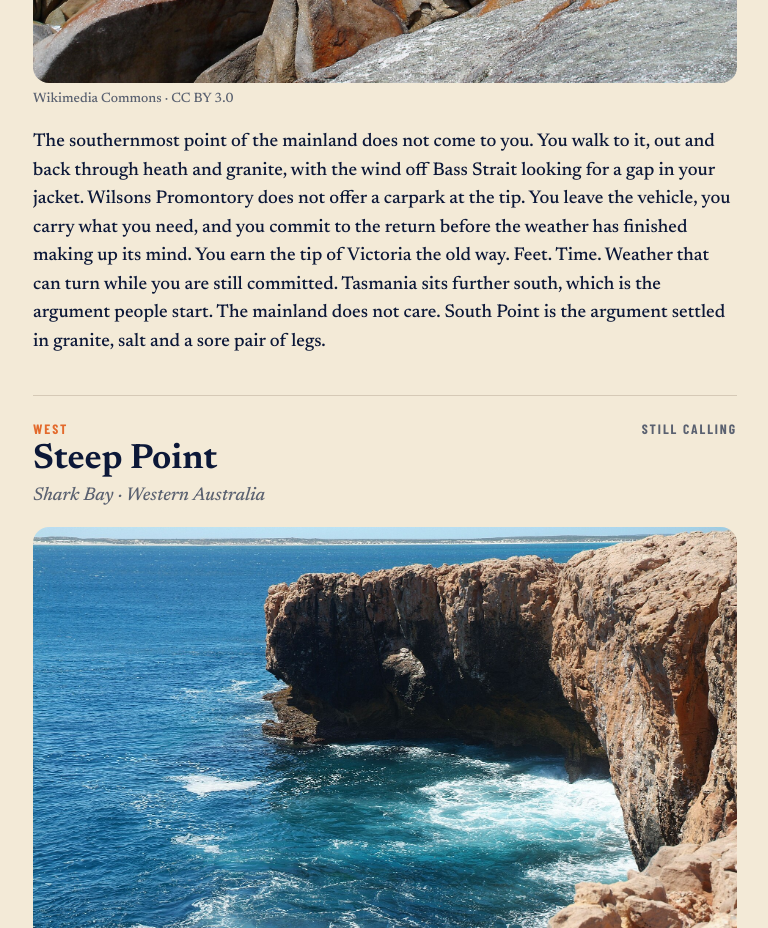
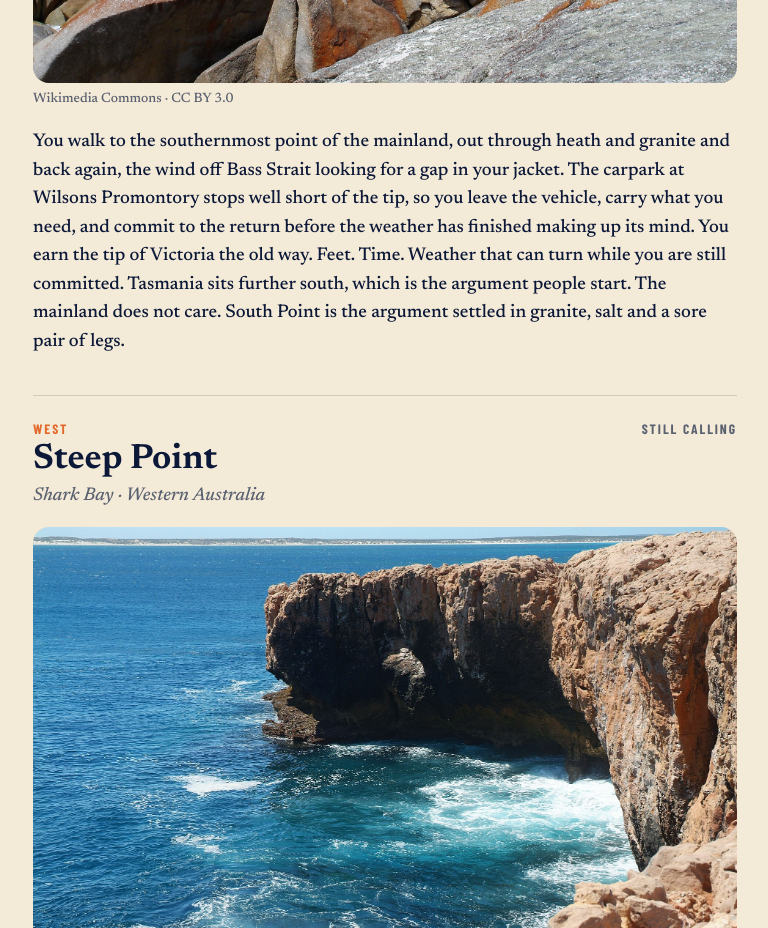
Before and after one commit to aora73/aora-visitor-guides, a plain HTML site: page edges/index.html in a window 1280 px wide. Shown: the part 4980-5908 px from the top of the page, without its empty margins (255-1023 px from the left). Drawn offline with nearby package versions, Linux system fonts and the light colour scheme.

Commit message:
Smooth the South Point opening

```diff
--- a/edges/index.html
+++ b/edges/index.html
@@ -143,7 +143,7 @@
   <h2>South Point</h2>
   <p class="where">Wilsons Promontory · Victoria</p>
   <figure><img src="places/south.jpg" alt="Granite coast at South Point, the southernmost point of mainland Australia"><figcaption>Wikimedia Commons · CC BY 3.0</figcaption></figure>
-  <p>The southernmost point of the mainland does not come to you. You walk to it, out and back through heath and granite, with the wind off Bass Strait looking for a gap in your jacket. Wilsons Promontory does not offer a carpark at the tip. You leave the vehicle, you carry what you need, and you commit to the return before the weather has finished making up its mind. You earn the tip of Victoria the old way. Feet. Time. Weather that can turn while you are still committed. Tasmania sits further south, which is the argument people start. The mainland does not care. South Point is the argument settled in granite, salt and a sore pair of legs.</p>
+  <p>You walk to the southernmost point of the mainland, out through heath and granite and back again, the wind off Bass Strait looking for a gap in your jacket. The carpark at Wilsons Promontory stops well short of the tip, so you leave the vehicle, carry what you need, and commit to the return before the weather has finished making up its mind. You earn the tip of Victoria the old way. Feet. Time. Weather that can turn while you are still committed. Tasmania sits further south, which is the argument people start. The mainland does not care. South Point is the argument settled in granite, salt and a sore pair of legs.</p>
 </section>
 
 <section id="west">
```
